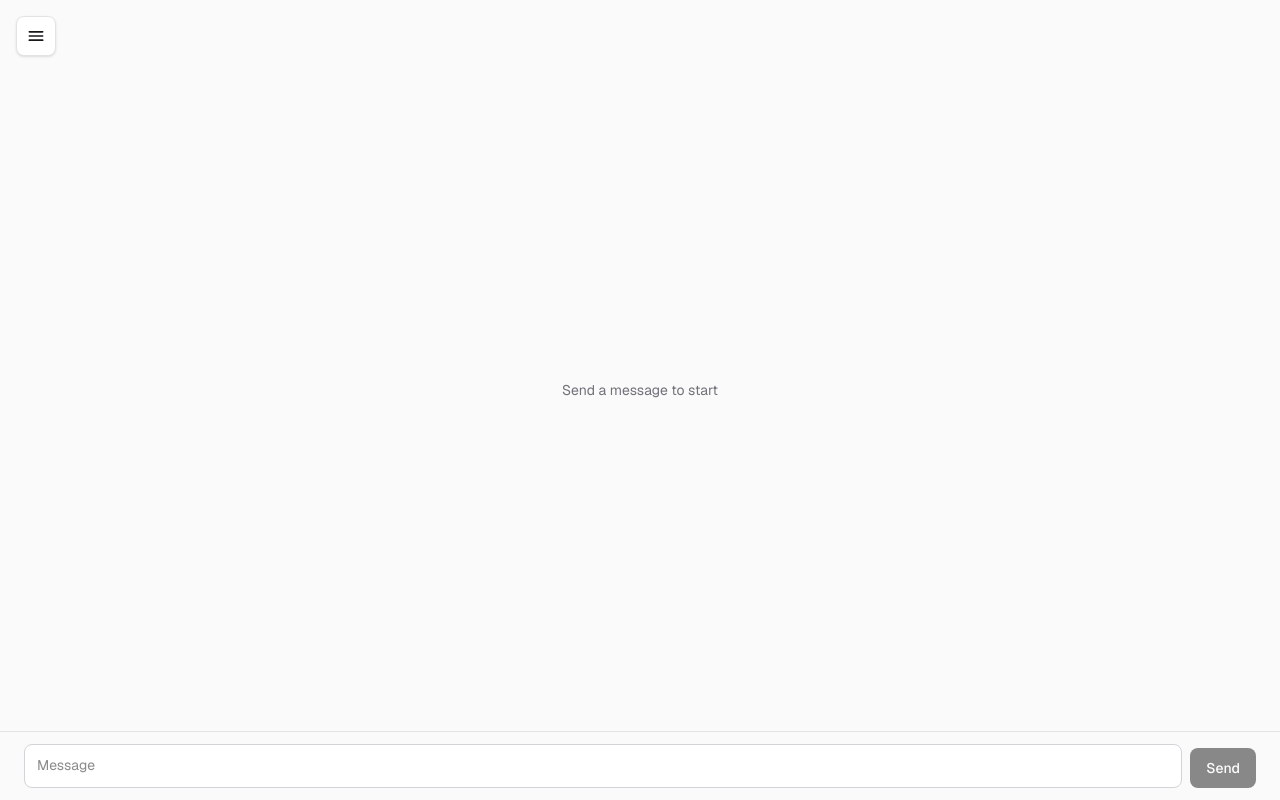
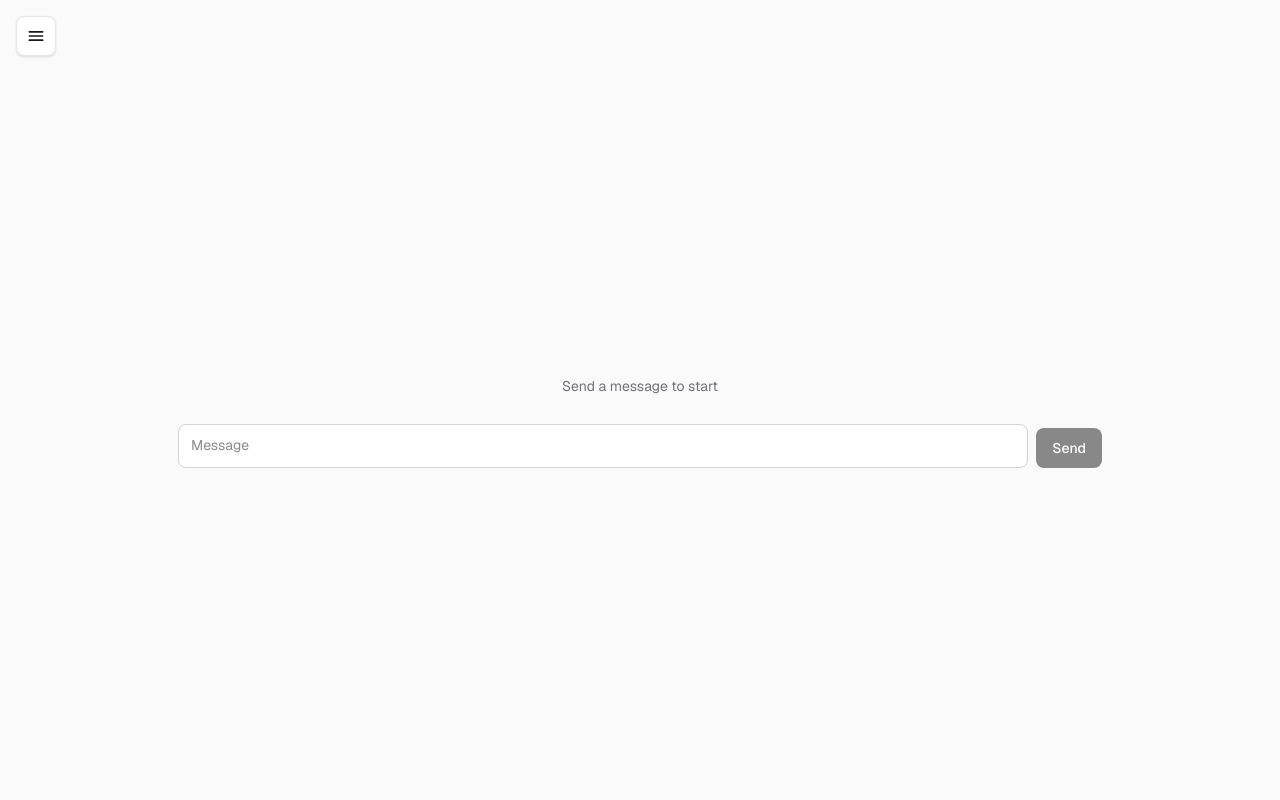
Before and after one commit to shareef-dweikat/aghr, a Next.js app: page /chat/summarizer in a window 1280 px wide. Built offline with nearby package versions, Linux system fonts and the light colour scheme.

Commit message:
Consolidate chat layout into ChatScreen and show pending status inline.

```diff
--- a/app/components/chat-thread.tsx
+++ b/app/components/chat-thread.tsx
@@ -31,15 +31,17 @@ const secondaryButtonClassName =
 export function ChatMessageList({
   messages,
   emptyLabel,
+  pendingLabel,
 }: {
   messages: ChatMessage[];
   emptyLabel: string;
+  pendingLabel?: string;
 }) {
   const bottomRef = useRef<HTMLDivElement>(null);
 
   useEffect(() => {
     bottomRef.current?.scrollIntoView({ block: "end" });
-  }, [messages]);
+  }, [messages, pendingLabel]);
 
   if (messages.length === 0) {
     return (
@@ -53,6 +55,18 @@ export function ChatMessageList({
     <div className="flex min-h-0 flex-1 flex-col gap-3 overflow-y-auto px-4 py-6 sm:px-6">
       {messages.map((message, index) => {
         const isUser = message.role === "user";
+        const isPendingAssistant =
+          !isUser &&
+          !message.content &&
+          index === messages.length - 1 &&
+          Boolean(pendingLabel);
+        const body = message.content
+          ? message.content
+          : isUser
+            ? ""
+            : isPendingAssistant
+              ? pendingLabel
+              : "…";
 
         return (
           <div
@@ -64,9 +78,9 @@ export function ChatMessageList({
                 isUser
                   ? "bg-zinc-900 text-white dark:bg-zinc-100 dark:text-zinc-900"
                   : "bg-zinc-200 text-zinc-900 dark:bg-zinc-800 dark:text-zinc-100"
-              }`}
+              } ${isPendingAssistant ? "text-zinc-500 dark:text-zinc-400" : ""}`}
             >
-              {message.content || (isUser ? "" : "…")}
+              {body}
             </div>
           </div>
         );
@@ -98,6 +112,57 @@ export function ChatStatusBanner({
     >
       {message}
     </p>
+  );
+}
+
+export function ChatScreen({
+  messages,
+  emptyLabel,
+  statusMessage,
+  isWarningStatus,
+  children,
+}: {
+  messages: ChatMessage[];
+  emptyLabel: string;
+  statusMessage: string;
+  isWarningStatus: boolean;
+  children: ReactNode;
+}) {
+  const isEmpty = messages.length === 0;
+  const pendingLabel = !isWarningStatus ? statusMessage : undefined;
+  const showBanner = Boolean(statusMessage) && (isEmpty || isWarningStatus);
+
+  return (
+    <div
+      className={`flex min-h-0 flex-1 flex-col ${
+        isEmpty ? "justify-center" : ""
+      }`}
+    >
+      {isEmpty ? (
+        <p className="px-6 pb-4 text-center text-sm text-zinc-500 dark:text-zinc-400">
+          {emptyLabel}
+        </p>
+      ) : (
+        <ChatMessageList
+          messages={messages}
+          emptyLabel={emptyLabel}
+          pendingLabel={pendingLabel}
+        />
+      )}
+
+      {showBanner ? (
+        <div
+          className={`px-4 sm:px-6 ${isEmpty ? "mx-auto mb-2 w-3/4 px-0" : "pt-2"}`}
+        >
+          <ChatStatusBanner
+            message={statusMessage}
+            isWarning={isWarningStatus}
+          />
+        </div>
+      ) : null}
+
+      {children}
+    </div>
   );
 }
 
@@ -141,8 +206,9 @@ export function ChatComposer({
   return (
     <form
       onSubmit={handleSubmit}
-      className="flex items-end gap-2 border-t border-zinc-200 bg-zinc-50 px-4 py-3 dark:border-zinc-800 dark:bg-black sm:px-6"
+      className="bg-zinc-50 px-4 py-3 dark:bg-black sm:px-6"
     >
+      <div className="mx-auto flex w-3/4 items-end gap-2">
         {accessory ? (
           <div className={fieldShellClassName}>
             <textarea
@@ -184,6 +250,7 @@ export function ChatComposer({
             {submitLabel}
           </button>
         )}
+      </div>
     </form>
   );
 }
--- a/app/components/chrome-ai-demo-shell.tsx
+++ b/app/components/chrome-ai-demo-shell.tsx
@@ -116,6 +116,8 @@ async function beginChromeAiRun(
 
   if (DOWNLOAD_AVAILABILITY.has(availability)) {
     setStatus("downloading");
+  } else {
+    setStatus("streaming");
   }
 
   return true;
--- a/app/components/prompt-api-demo.tsx
+++ b/app/components/prompt-api-demo.tsx
@@ -6,11 +6,7 @@ import {
   useChromeAiChatRun,
   type ChromeAiStatusCopy,
 } from "./chrome-ai-demo-shell";
-import {
-  ChatComposer,
-  ChatMessageList,
-  ChatStatusBanner,
-} from "./chat-thread";
+import { ChatComposer, ChatScreen } from "./chat-thread";
 import { useChatConversationRoute } from "./use-chat-conversation-route";
 
 const STATUS_COPY: ChromeAiStatusCopy = {
@@ -69,19 +65,12 @@ export function PromptApiDemo({ conversationId }: { conversationId: string }) {
   }, [ensureConversationRoute, input, run]);
 
   return (
-    <div className="flex min-h-0 flex-1 flex-col">
-      <ChatMessageList
-        messages={messages}
-        emptyLabel="Send a message to start"
-      />
-
-      <div className="flex flex-col gap-2 px-4 pt-2 sm:px-6">
-        <ChatStatusBanner
-          message={statusMessage}
-          isWarning={isWarningStatus}
-        />
-      </div>
-
+    <ChatScreen
+      messages={messages}
+      emptyLabel="Send a message to start"
+      statusMessage={statusMessage}
+      isWarningStatus={isWarningStatus}
+    >
       <ChatComposer
         value={input}
         onChange={setInput}
@@ -91,6 +80,6 @@ export function PromptApiDemo({ conversationId }: { conversationId: string }) {
         canSubmit={Boolean(input.trim())}
         placeholder="Message"
       />
-    </div>
+    </ChatScreen>
   );
 }
--- a/app/components/site-drawer.tsx
+++ b/app/components/site-drawer.tsx
@@ -54,6 +54,10 @@ export function SiteDrawer() {
       document.body.style.overflow = "";
     };
   }, [open]);
+
+  if (pathname === "/login" || pathname === "/signup") {
+    return null;
+  }
 
   return (
     <>
--- a/app/components/summarizer-api-demo.tsx
+++ b/app/components/summarizer-api-demo.tsx
@@ -6,11 +6,7 @@ import {
   useChromeAiChatRun,
   type ChromeAiStatusCopy,
 } from "./chrome-ai-demo-shell";
-import {
-  ChatComposer,
-  ChatMessageList,
-  ChatStatusBanner,
-} from "./chat-thread";
+import { ChatComposer, ChatScreen } from "./chat-thread";
 import { useChatConversationRoute } from "./use-chat-conversation-route";
 
 const TYPE_OPTIONS: SummarizerType[] = [
@@ -229,19 +225,12 @@ export function SummarizerApiDemo({
   }, [ensureConversationRoute, format, input, length, run, type]);
 
   return (
-    <div className="flex min-h-0 flex-1 flex-col">
-      <ChatMessageList
-        messages={messages}
-        emptyLabel="Paste text to summarize"
-      />
-
-      <div className="px-4 pt-2 sm:px-6">
-        <ChatStatusBanner
-          message={statusMessage}
-          isWarning={isWarningStatus}
-        />
-      </div>
-
+    <ChatScreen
+      messages={messages}
+      emptyLabel="Paste text to summarize"
+      statusMessage={statusMessage}
+      isWarningStatus={isWarningStatus}
+    >
       <ChatComposer
         value={input}
         onChange={setInput}
@@ -263,6 +252,6 @@ export function SummarizerApiDemo({
           />
         }
       />
-    </div>
+    </ChatScreen>
   );
 }
--- a/package.json
+++ b/package.json
@@ -1,6 +1,6 @@
 {
   "name": "aghr",
-  "version": "0.1.0",
+  "version": "0.1.1",
   "private": true,
   "scripts": {
     "dev": "next dev",
```
Lines whose indentation alone changed are shown as unchanged.
